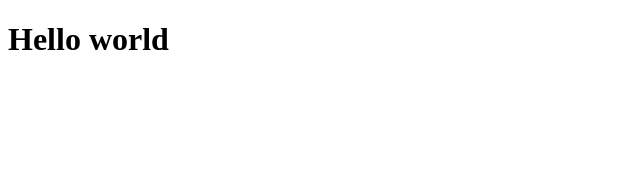
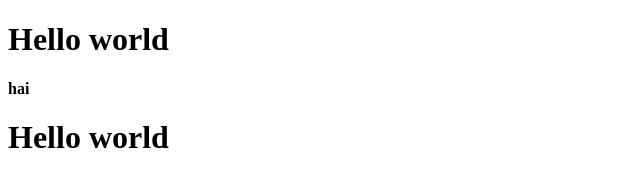
Before and after one commit to MSShruthi18/example, a plain HTML site: page index.html in a window 1280 px wide. Shown: the whole page, without its empty margins (0-640 px from the left). Drawn offline with Linux system fonts and the light colour scheme.

Commit message:
Commit message

```diff
--- a/index.html
+++ b/index.html
@@ -9,6 +9,17 @@
     <div>
         <h1>Hello world</h1>
     </div>
+    <h4>hai</h4>
+
+    <div>
+        <h1>
+            Hello world
+        </h1>
+
+        <h1>
+
+        </h1>
+    </div>
 
 </body>
 </html>
```
